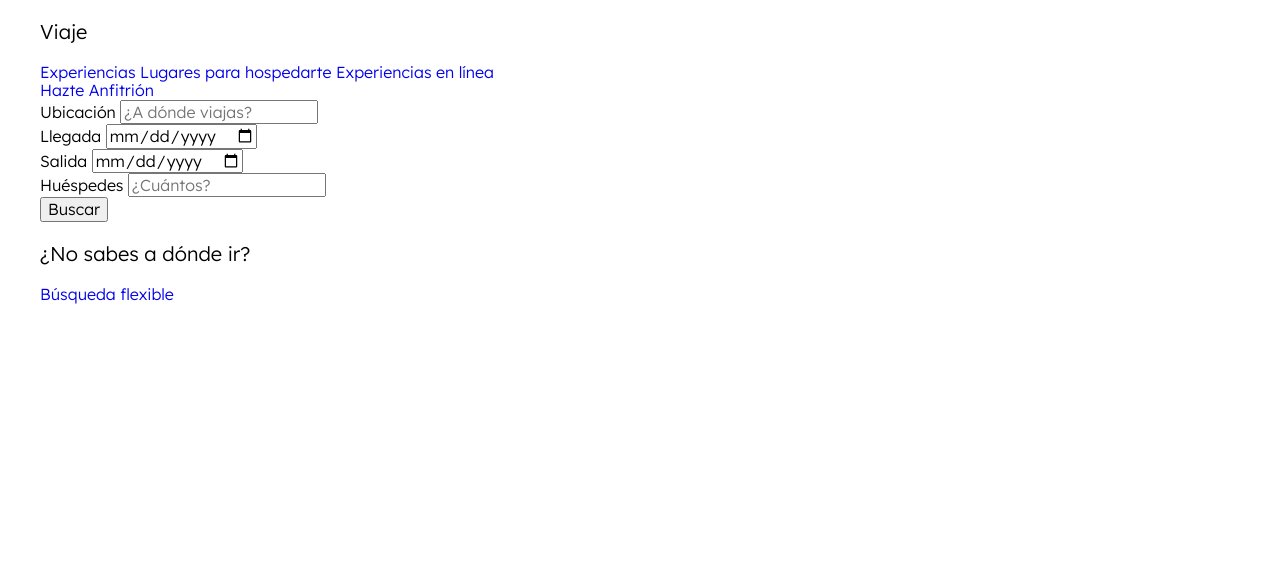
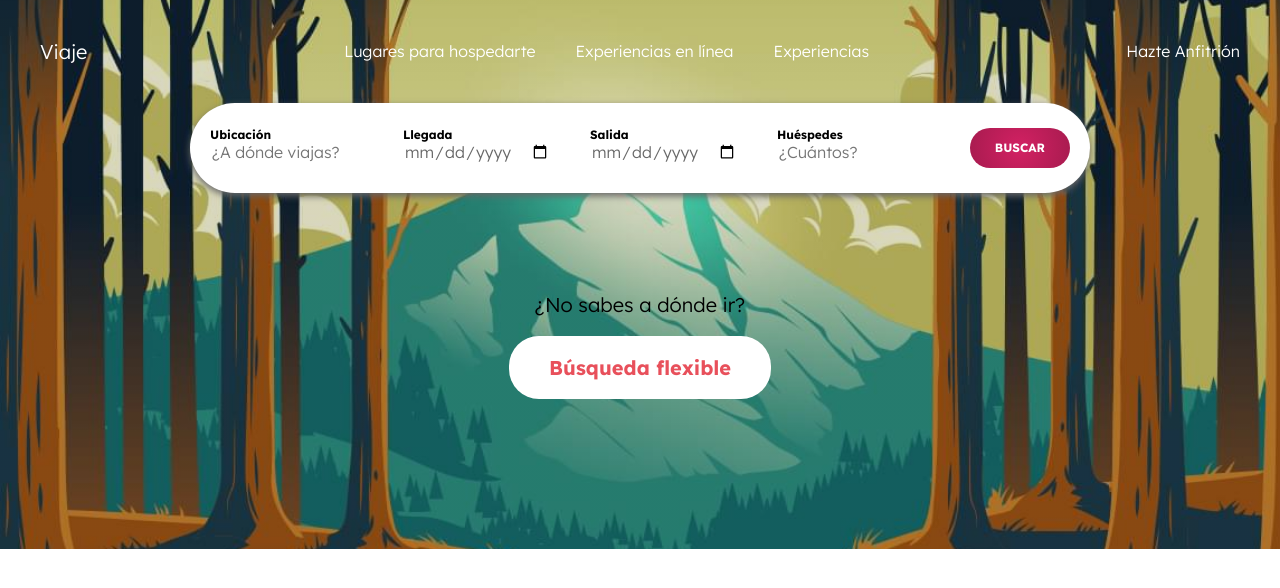
Before and after one commit to Ara-Polanco/airbnb, a website: page index.html in a window 1280 px wide. Drawn offline with Linux system fonts and the light colour scheme.

Commit message:
Adding: styles to header section

```diff
--- a/index.html
+++ b/index.html
@@ -11,26 +11,28 @@
     <link rel="stylesheet" href="build/css/app.css">
 </head>
 <body>
+
     <header class="header">
         <div class="barra contenedor">
 
             <div class="barra__logo">
                 <p class="barra__nombre">Viaje</p>
+            </div>
 
-                <nav class="barra__nav">
-                    <a href="#">Experiencias</a>
-                    <a href="#">Lugares para hospedarte</a>
-                    <a href="#">Experiencias en línea</a>
-                </nav>
+            <nav class="barra__nav">
+                <a class="barra__link" href="#">Lugares para hospedarte</a>
+                <a class="barra__link" href="#">Experiencias en línea</a>
+                <a class="barra__link" href="#">Experiencias</a>
+            </nav>
 
-                <nav class="barra__login">
-                    <a href="#">Hazte Anfitrión</a>
-                </nav>
+            <nav class="barra__login">
+                <a class="barra__link" href="#">Hazte Anfitrión</a>
+            </nav>
 
-            </div>
         </div>
 
         <form action="#" class="formulario contenedor">
+
             <div class="formulario__campo">
                 <label for="ubicacion" class="formulario__label">Ubicación</label>
                 <input type="text" class="formulario__input" id="ubicacion" placeholder="¿A dónde viajas?">
--- a/src/scss/app.scss
+++ b/src/scss/app.scss
@@ -1 +1,2 @@
 @use 'base';
+@use 'ui/header';
--- a/src/scss/base/_variables.scss
+++ b/src/scss/base/_variables.scss
@@ -14,4 +14,4 @@ $blanco: #FFFFFF;
 $gris: #686868;
 $grisClaro: #e1e1e1;
 
-$separacion: 5rem;
+$separacion: 4rem;
--- /dev/null
+++ b/src/scss/ui/header/_barra.scss
@@ -0,0 +1,24 @@
+@use 'base/variables' as v;
+@use 'base/mixins' as m;
+
+.barra {
+    display: none;
+    @include m.tablet {
+        display: flex;
+        justify-content: space-between;
+        align-items: center;
+    }
+
+    &__nombre{
+        color: v.$blanco;
+        margin: 0;
+    }
+    &__nav{
+        display: flex;
+        gap: v.$separacion;
+    }
+
+    &__link{
+        color: v.$blanco;
+    }
+}
--- /dev/null
+++ b/src/scss/ui/header/_formulario.scss
@@ -0,0 +1,51 @@
+@use 'base/variables' as v;
+@use 'base/mixins' as m;
+
+.formulario {
+    margin: v.$separacion auto 10rem auto;
+    background-color: v.$blanco;
+    border-radius: 5rem;
+    box-shadow: 0 3px 7px 0 v.$gris;
+
+    @include m.desktop {
+        display: flex;
+        justify-content: space-between;
+        max-width: 90rem;
+    }
+
+    &__campo {
+        display: flex;
+        flex-direction: column;
+        padding: 2.5rem 2rem;
+
+        &:hover {
+            background-color: #f0f0f0;
+            border-radius: 5rem;
+            box-shadow: 0 6px 20px rgb(0 0 0 / 40%);
+        }
+    }
+
+    &__label {
+        font-size: 1.2rem;
+        font-weight: 900;
+    }
+    &__input {
+        border: none;
+        width: 100%;
+        color: v.$gris;
+    }
+    &__submit {
+        display: block;
+        height: 4rem;
+        padding: 1.5rem;
+        border: none;
+        border-radius: 2rem;
+        background-image: radial-gradient( circle, lighten(v.$secundario, 5%) 0%, darken(v.$secundario, 5%) 100% );
+        padding: 0 2.5rem;
+        color: v.$blanco;
+        text-transform: uppercase;
+        font-weight: 700;
+        font-size: 1.2rem;
+        cursor: pointer;
+    }
+}
--- /dev/null
+++ b/src/scss/ui/header/_header.scss
@@ -0,0 +1,21 @@
+@use 'base/variables' as v;
+@use 'base/mixins' as m;
+
+.header {
+    background-image: linear-gradient(to top, rgba(0, 0, 0, 0.150) 0%, rgba(0, 0, 0, 0.150) 100%), url(/build/img/header.jpg);
+    background-size: cover;
+    background-position: center;
+    padding: v.$separacion 0 15rem 0;
+
+    &__busqueda {
+        text-align: center;
+
+        &-label {
+            margin: 1rem 0;
+        }
+    }
+
+    &__busqueda-boton {
+        @include m.boton(v.$blanco, v.$primario)
+    }
+}
--- /dev/null
+++ b/src/scss/ui/header/_index.scss
@@ -0,0 +1,3 @@
+@forward 'header';
+@forward 'barra';
+@forward 'formulario';
```
Also changed, not shown: build/css/app.css, 1 other file.
